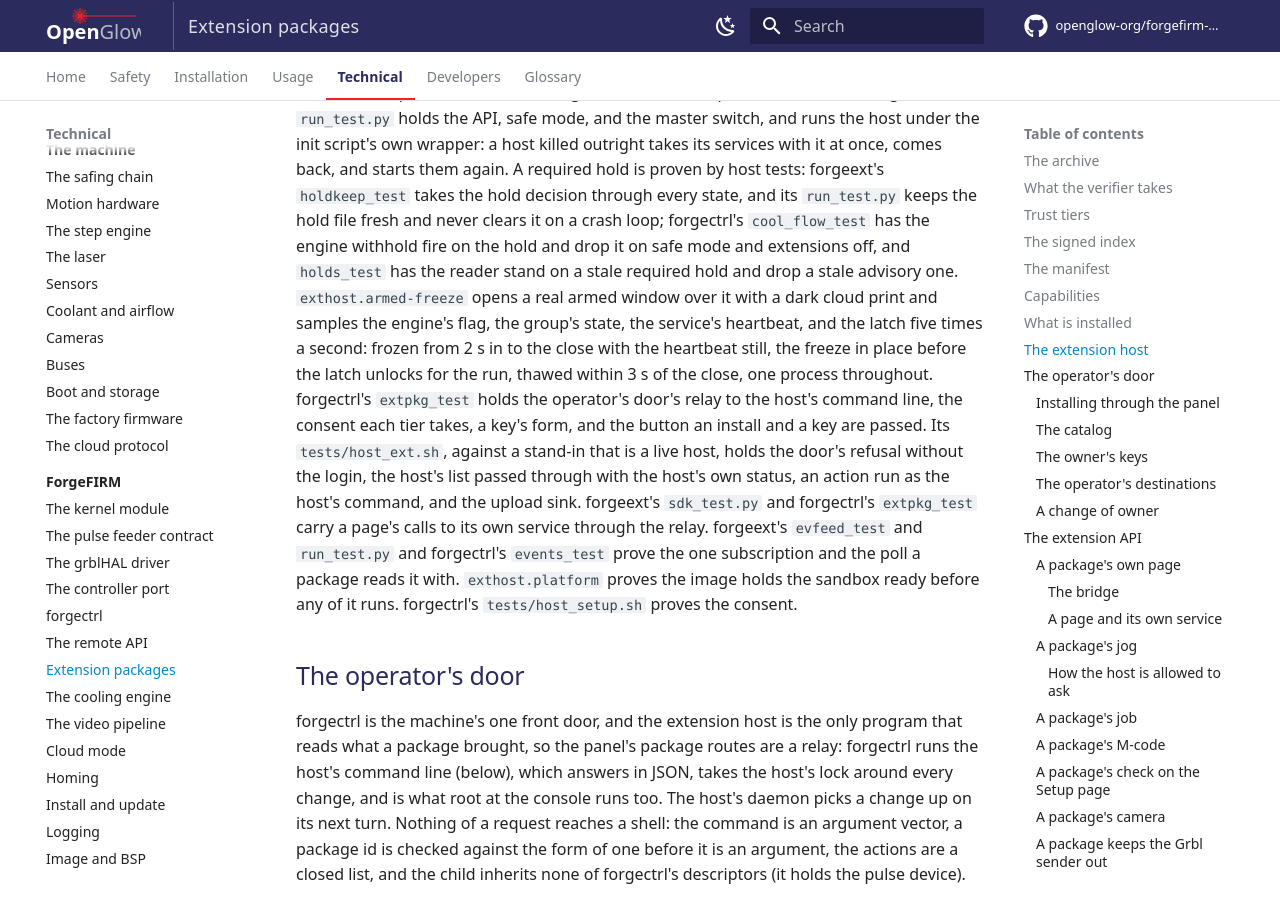
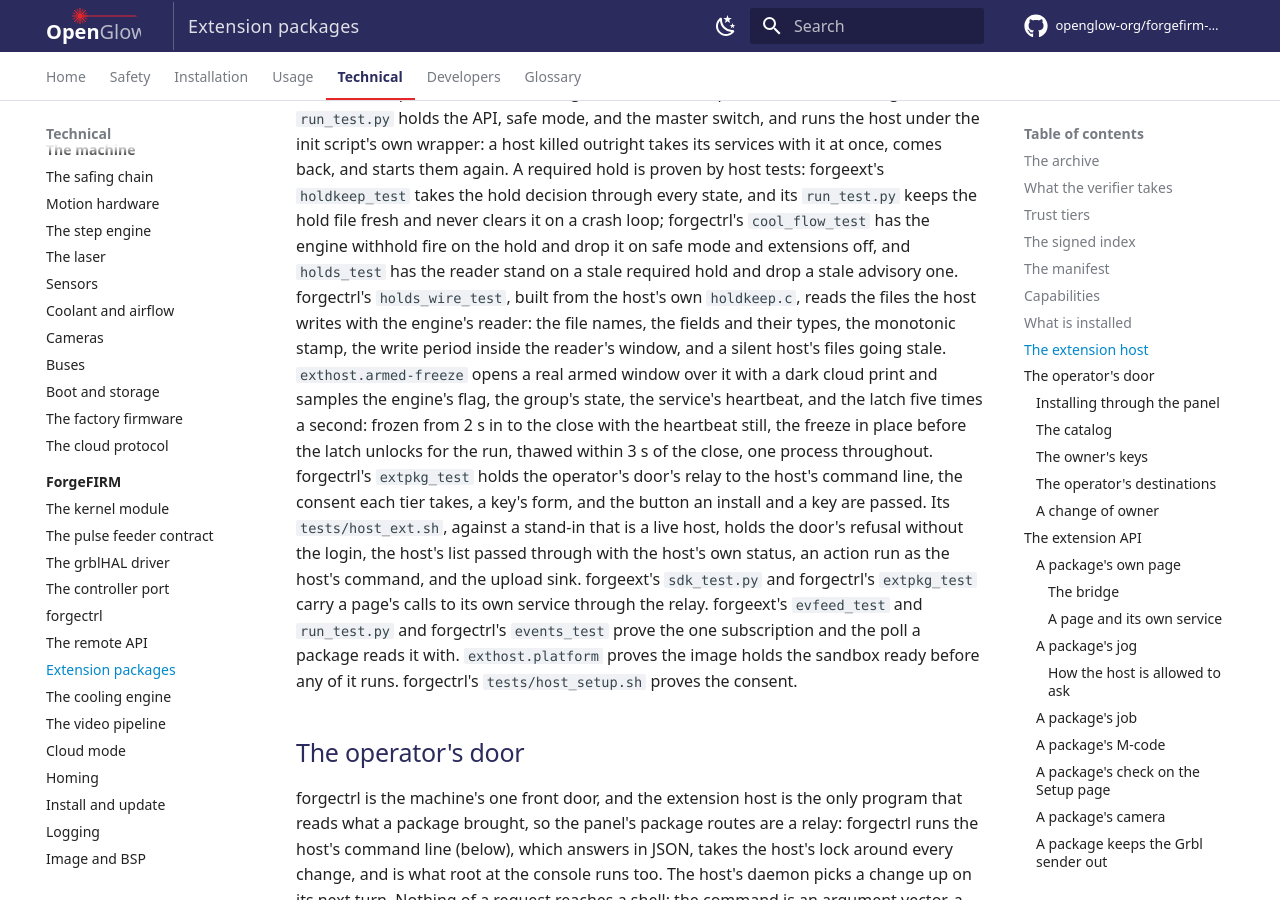
Before and after one commit to openglow-org/forgefirm-docs, an MkDocs documentation site: the page built from docs/technical/forgefirm/extensions.md, in a window 1280 px wide and 900 px high, scrolled down 14384 px. Built offline with MkDocs 1.6.1 and Material for MkDocs 9.7.7, drawn with Linux system fonts in a browser that asks for light colours; comment, search, counter and statistics services are not loaded.

Commit message:
Extensions, Testing: holds_wire_test reads the host's real hold files with the engine's reader
Companion of forgectrl e82da36 (holds_wire_test: the host's real hold
files, read by the engine's real reader).

- technical/forgefirm/extensions.md, the host tests of a required hold:
  forgectrl's holds_wire_test, built from the host's own holdkeep.c,
  reads the files the host writes with the engine's reader: the file
  names, the fields and their types, the monotonic stamp, the write
  period inside the reader's window, and a silent host's files going
  stale.
- developers/testing.md, the forgectrl row: holds_wire_test among the
  test binaries (the page names no holds_test, so it stands beside
  cool_gate_test). The CI table's forgectrl row: the build has a
  checkout of forgeext beside the forgefirm one for holds_wire_test.

Proof: python scripts/check-style.py (style: clean), python
scripts/check-interfaces.py (interfaces: clean (245 checked)), zensical
build (strict: No issues found). The test is forgectrl's
tests/holds_wire_test.c, built with FORGEEXT_SRC naming the forgeext
checkout build.yml makes beside the forgefirm one, and run by build.yml.
Negative control on a scratch copy of the tree: the British spelling of
'canceled' put into the edited sentence fails check-style.py (one
SPELLING finding, exit 1), and a link to a page that does not exist put
into the same sentence fails the strict build (page does not exist, exit
1).

Acceptance: none; docs only.

```diff
--- a/docs/technical/forgefirm/extensions.md
+++ b/docs/technical/forgefirm/extensions.md
@@ -508,7 +508,11 @@ the hold decision through every state, and its `run_test.py` keeps the
 hold file fresh and never clears it on a crash loop; forgectrl's
 `cool_flow_test` has the engine withhold fire on the hold and drop it on
 safe mode and extensions off, and `holds_test` has the reader stand on a
-stale required hold and drop a stale advisory one.
+stale required hold and drop a stale advisory one. forgectrl's
+`holds_wire_test`, built from the host's own `holdkeep.c`, reads the files
+the host writes with the engine's reader: the file names, the fields and
+their types, the monotonic stamp, the write period inside the reader's
+window, and a silent host's files going stale.
 `exthost.armed-freeze` opens a real armed window over it with a dark cloud
 print and samples the engine's flag, the group's state, the service's
 heartbeat, and the latch five times a second: frozen from 2 s in to the
```
Also changed, not shown: docs/developers/testing.md (+2 -2 lines).
